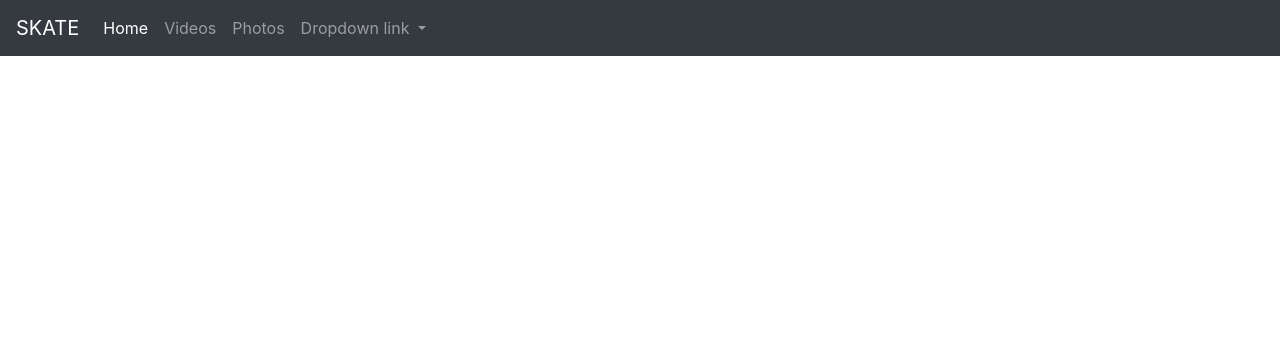
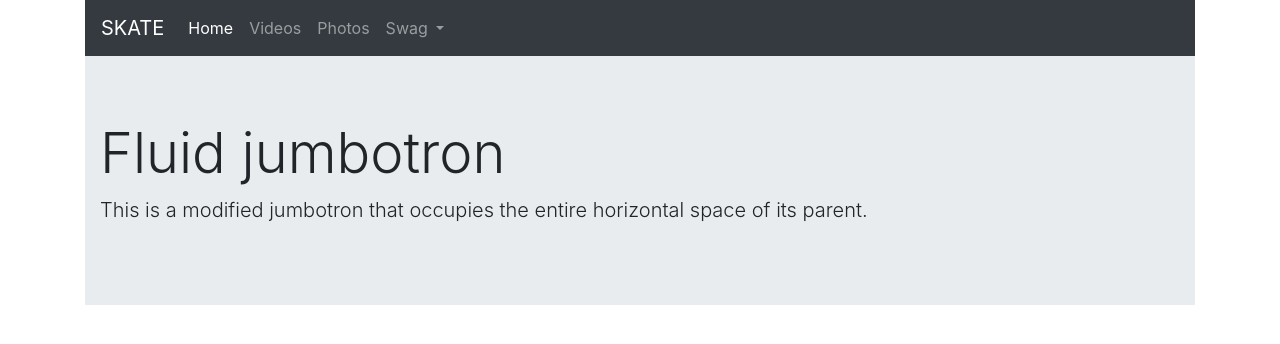
Before and after one commit to MahdiDroid/Bootstrap, a plain HTML site: page Ski/Index.html in a window 1280 px wide. Drawn offline with nearby package versions, Linux system fonts and the light colour scheme.

Commit message:
add jumbotron

```diff
--- a/Ski/Index.html
+++ b/Ski/Index.html
@@ -15,6 +15,7 @@
   </head>
 
 <body>
+  <div class="container">
   <nav class="navbar navbar-expand-lg navbar-dark bg-dark">
     <a class="navbar-brand" href="#">SKATE</a>
     <button class="navbar-toggler" type="button" data-toggle="collapse" data-target="#navbarNavDropdown" aria-controls="navbarNavDropdown" aria-expanded="false" aria-label="Toggle navigation">
@@ -26,14 +27,14 @@
           <a class="nav-link" href="#">Home <span class="sr-only">(current)</span></a>
         </li>
         <li class="nav-item">
-          <a class="nav-link" href="#">Videos</a>
+          <a class="nav-link" href="#">Videos<span class="sr-only">(current)</span></a>
         </li>
         <li class="nav-item">
-          <a class="nav-link" href="#">Photos</a>
+          <a class="nav-link" href="#">Photos<span class="sr-only">(current)</span> </a>
         </li>
         <li class="nav-item dropdown">
           <a class="nav-link dropdown-toggle" href="#" id="navbarDropdownMenuLink" role="button" data-toggle="dropdown" aria-haspopup="true" aria-expanded="false">
-            Dropdown link
+            Swag
           </a>
           <div class="dropdown-menu" aria-labelledby="navbarDropdownMenuLink">
             <a class="dropdown-item" href="#">Pants</a>
@@ -44,6 +45,13 @@
       </ul>
     </div>
   </nav>
+  <div class="jumbotron jumbotron-fluid">
+    <div class="container">
+      <h1 class="display-4">Fluid jumbotron</h1>
+      <p class="lead">This is a modified jumbotron that occupies the entire horizontal space of its parent.</p>
+    </div>
+  </div>
+</div>
 
 
 
```
